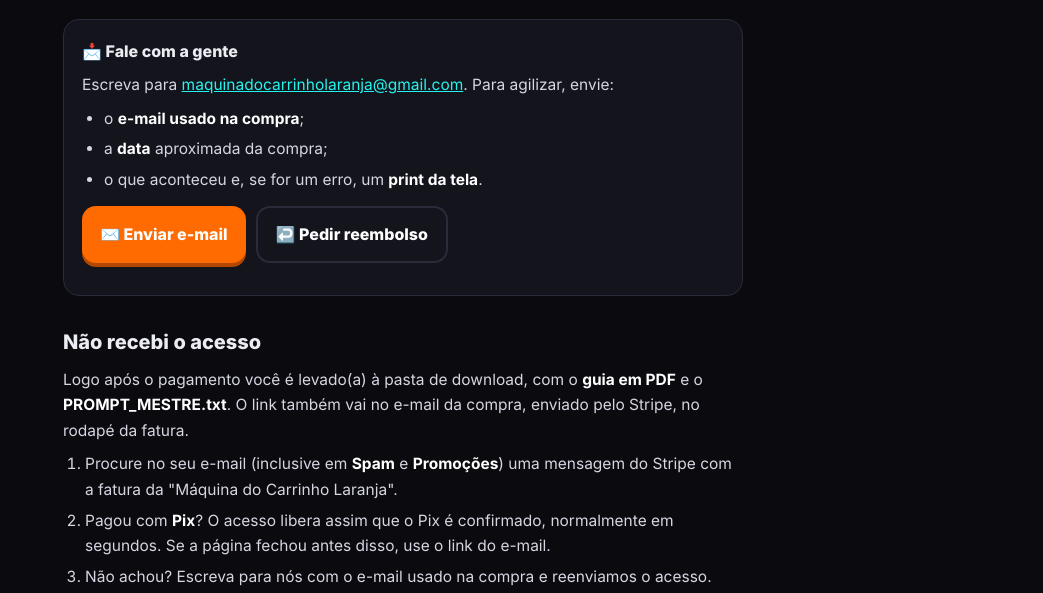
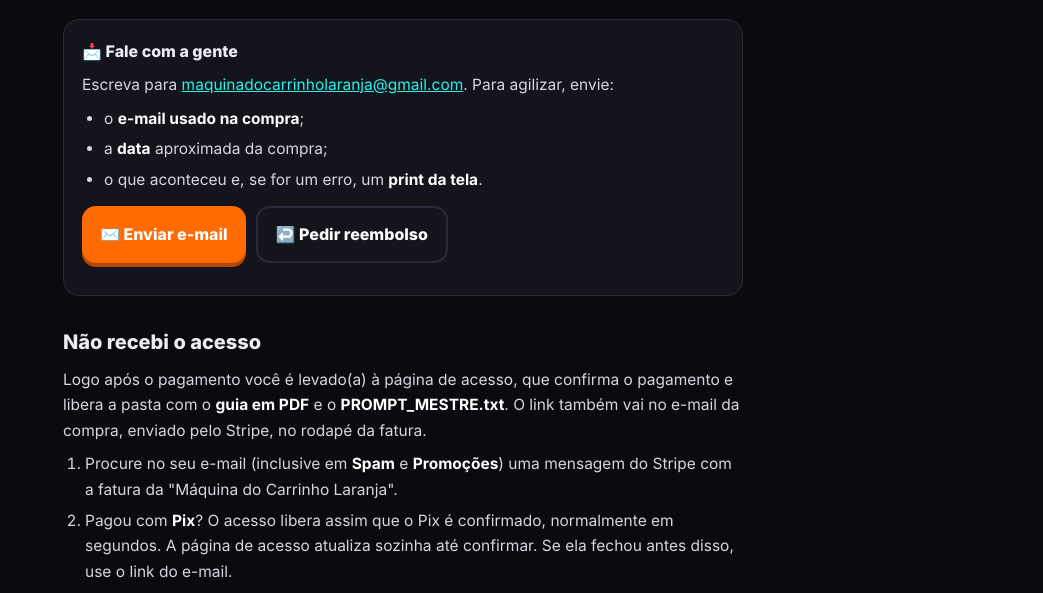
Before and after one commit to carrinholaranja/carrinholaranja.github.io, a plain HTML site: page suporte.html in a window 1280 px wide. Shown: the part 207-800 px from the top of the page, without its empty margins (237-1280 px from the left). Drawn offline with Linux system fonts and the light colour scheme.

Commit message:
Suporte: explica a página de acesso após o pagamento
Co-Authored-By: Claude Opus 5.5 <noreply@anthropic.com>
Claude-Session: https://claude.ai/code/session_01UJDDeZcg8VH6TC2s75NGJK

```diff
--- a/suporte.html
+++ b/suporte.html
@@ -36,10 +36,10 @@
   </div>
 
   <h2>Não recebi o acesso</h2>
-  <p>Logo após o pagamento você é levado(a) à pasta de download, com o <b>guia em PDF</b> e o <b>PROMPT_MESTRE.txt</b>. O link também vai no e-mail da compra, enviado pelo Stripe, no rodapé da fatura.</p>
+  <p>Logo após o pagamento você é levado(a) à página de acesso, que confirma o pagamento e libera a pasta com o <b>guia em PDF</b> e o <b>PROMPT_MESTRE.txt</b>. O link também vai no e-mail da compra, enviado pelo Stripe, no rodapé da fatura.</p>
   <ol>
     <li>Procure no seu e-mail (inclusive em <b>Spam</b> e <b>Promoções</b>) uma mensagem do Stripe com a fatura da "Máquina do Carrinho Laranja".</li>
-    <li>Pagou com <b>Pix</b>? O acesso libera assim que o Pix é confirmado, normalmente em segundos. Se a página fechou antes disso, use o link do e-mail.</li>
+    <li>Pagou com <b>Pix</b>? O acesso libera assim que o Pix é confirmado, normalmente em segundos. A página de acesso atualiza sozinha até confirmar. Se ela fechou antes disso, use o link do e-mail.</li>
     <li>Não achou? Escreva para nós com o e-mail usado na compra e reenviamos o acesso.</li>
   </ol>
 
```
